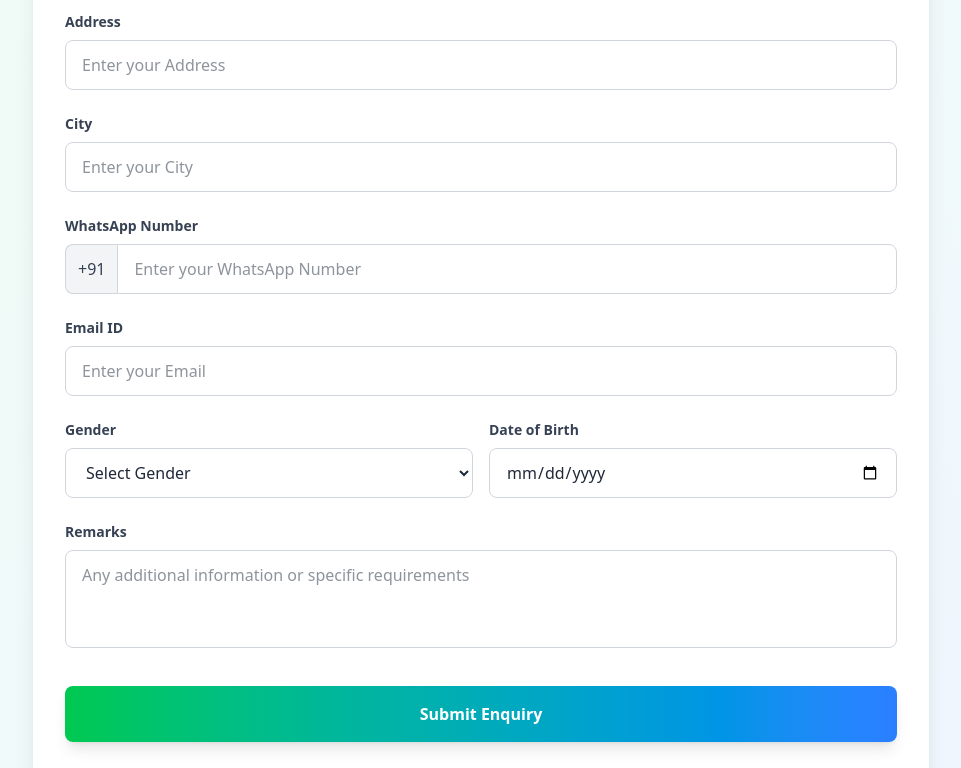
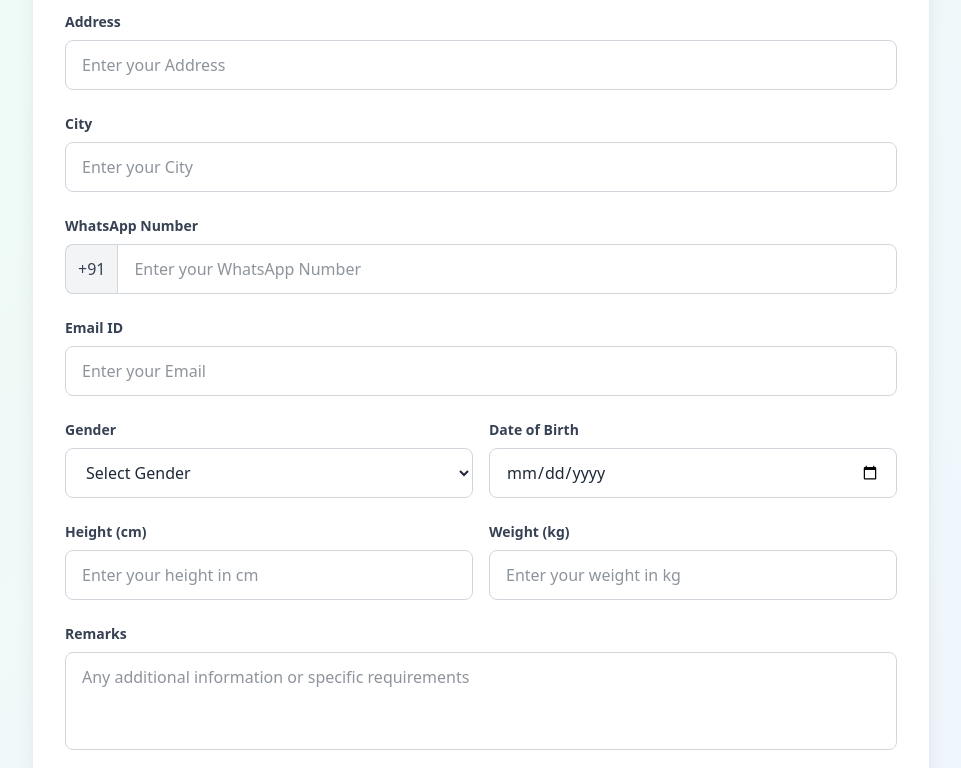
Before and after one commit to faizan-docx/DietProject, a React (Vite) app: page /contact in a window 1280 px wide. Shown: the part 372-1140 px from the top of the page, without its empty margins (159-1120 px from the left). Built offline with nearby package versions, Linux system fonts and the light colour scheme.

Commit message:
height weight added

```diff
--- a/src/components/ContactPage.jsx
+++ b/src/components/ContactPage.jsx
@@ -12,6 +12,8 @@ export default function ContactPage() {
     email: '',
     gender: '',
     dateOfBirth: '',
+    height: '',
+    weight: '',
     remarks: ''
   });
 
@@ -58,6 +60,14 @@ export default function ContactPage() {
 
     if (formData.whatsappNumber && !/^\d{10}$/.test(formData.whatsappNumber)) {
       newErrors.whatsappNumber = 'Please enter a valid 10-digit WhatsApp number';
+    }
+
+    if (formData.height && !/^\d{2,3}(\.\d{1,2})?$/.test(formData.height)) {
+      newErrors.height = 'Please enter a valid height (e.g. 165 or 165.5)';
+    }
+
+    if (formData.weight && !/^\d{2,3}(\.\d{1,2})?$/.test(formData.weight)) {
+      newErrors.weight = 'Please enter a valid weight (e.g. 65 or 65.5)';
     }
 
     setErrors(newErrors);
@@ -230,6 +240,39 @@ export default function ContactPage() {
             </div>
           </div>
 
+          {/* Height & Weight */}
+          <div className="grid grid-cols-1 md:grid-cols-2 gap-4 animate-fadeInUp delay-750">
+            <div>
+              <label className="block text-sm font-semibold text-gray-700 mb-2">Height (cm)</label>
+              <input
+                type="text"
+                name="height"
+                value={formData.height}
+                onChange={handleInputChange}
+                placeholder="Enter your height in cm"
+                className={`w-full px-4 py-3 border border-gray-300 text-gray-800 rounded-lg focus:outline-none focus:ring-2 focus:ring-green-500 ${
+                  errors.height ? 'border-red-500' : ''
+                }`}
+              />
+              {errors.height && <p className="text-red-500 text-sm mt-1 animate-shake">{errors.height}</p>}
+            </div>
+
+            <div>
+              <label className="block text-sm font-semibold text-gray-700 mb-2">Weight (kg)</label>
+              <input
+                type="text"
+                name="weight"
+                value={formData.weight}
+                onChange={handleInputChange}
+                placeholder="Enter your weight in kg"
+                className={`w-full px-4 py-3 border border-gray-300 text-gray-800 rounded-lg focus:outline-none focus:ring-2 focus:ring-green-500 ${
+                  errors.weight ? 'border-red-500' : ''
+                }`}
+              />
+              {errors.weight && <p className="text-red-500 text-sm mt-1 animate-shake">{errors.weight}</p>}
+            </div>
+          </div>
+
           {/* Remarks */}
           <div className="animate-fadeInUp delay-800">
             <label className="block text-sm font-semibold text-gray-700 mb-2">Remarks</label>
@@ -303,6 +346,7 @@ export default function ContactPage() {
         .delay-500 { animation-delay: 0.5s; }
         .delay-600 { animation-delay: 0.6s; }
         .delay-700 { animation-delay: 0.7s; }
+        .delay-750 { animation-delay: 0.75s; }
         .delay-800 { animation-delay: 0.8s; }
         .delay-900 { animation-delay: 0.9s; }
         .delay-1000 { animation-delay: 1s; }
```
